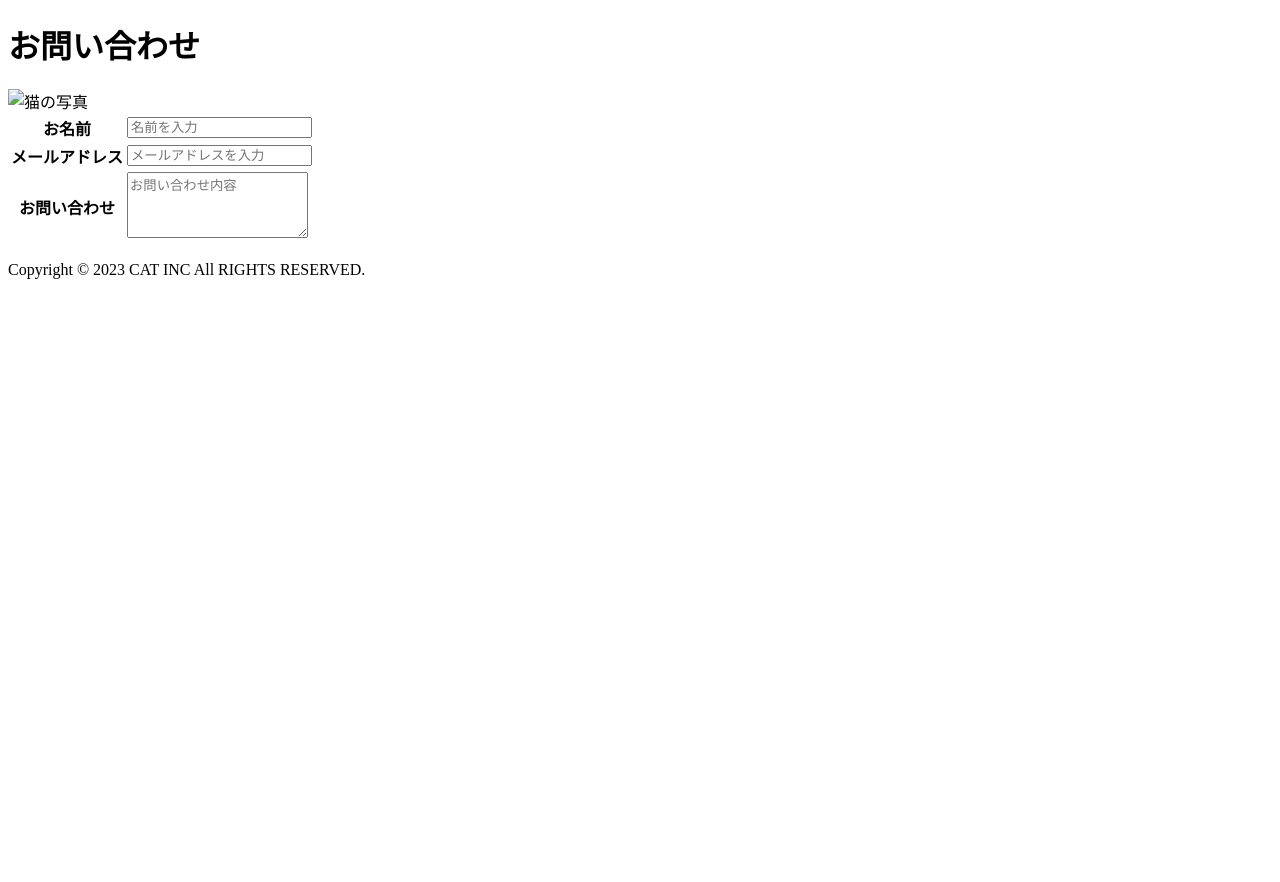
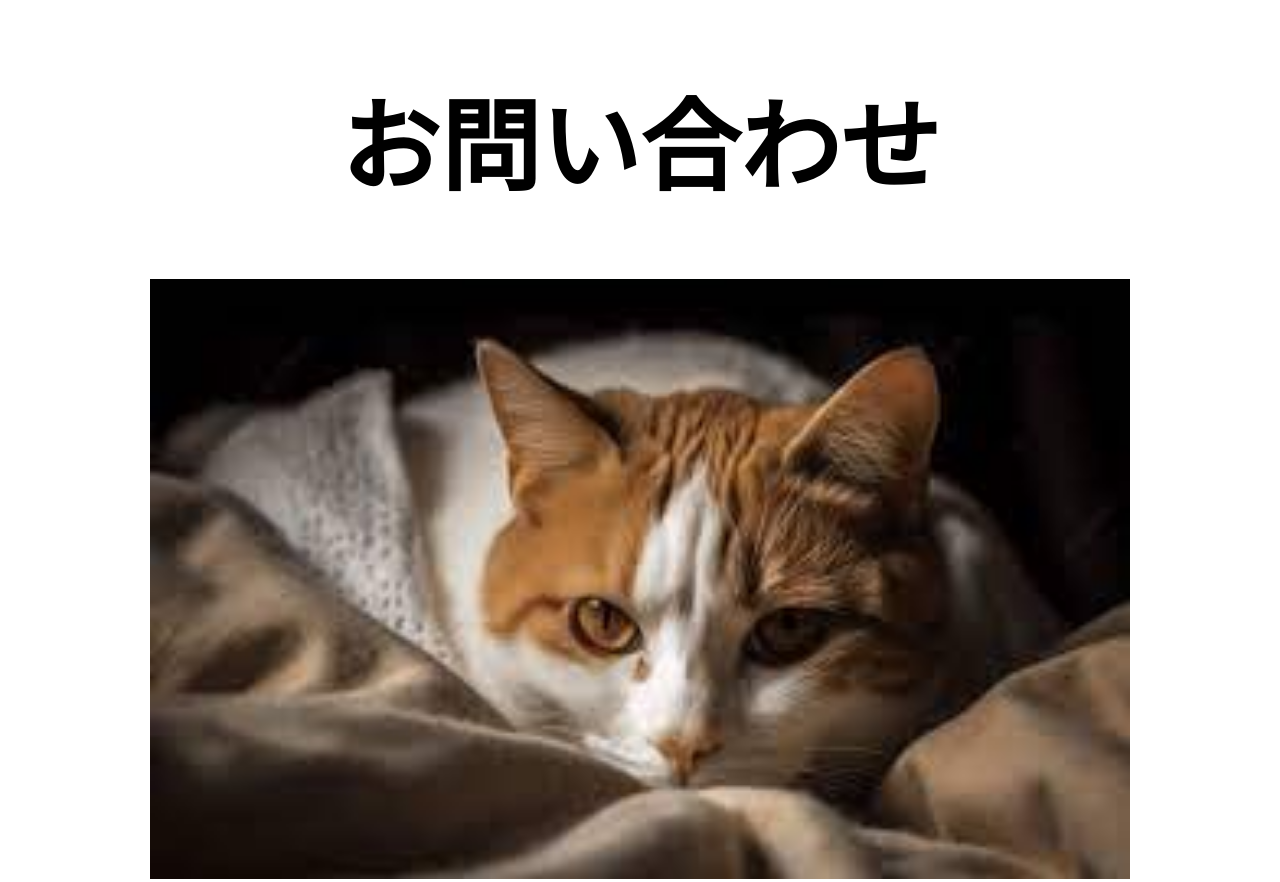
Before and after one commit to t-masa-works/pair-work, a plain HTML site: page pp-contact-master/index.html in a window 1280 px wide. Shown: the top 882 px of the page. Before the commit the page ends 800 px from the top, so only its background shows below. Drawn offline with Linux system fonts and the light colour scheme; the site is published under a folder, as on GitHub Pages, so addresses that start at the root find nothing.

Commit message:
ペアプロフォーム

```diff
--- a/pp-contact-master/index.css
+++ b/pp-contact-master/index.css
@@ -43,6 +43,3 @@ textarea {
   position: relative;
   top:32px;
 }
-/* td {
-  width:400px
-} */
--- a/pp-contact-master/index.html
+++ b/pp-contact-master/index.html
@@ -4,19 +4,17 @@
 <head>
   <meta charset="UTF-8">
   <meta name="viewport" content="width=device-width, initial-scale=1.0">
-  <link rel="stylesheet" href="/index.css">
+  <link rel="stylesheet" href="./index.css">
   <title>お問い合わせ</title>
 </head>
 
 <body>
-
-
   <header class="header">
     <h1 class= "header-top">お問い合わせ</h1>
   </header>
 
   <div class="image">
-    <img src="/image/images.jpeg" alt="猫の写真" width="100%" height="600px">
+    <img src="./image/images.jpeg" alt="猫の写真" width="100%" height="600px">
   </div>
 
   <div class="contact-form">
```
